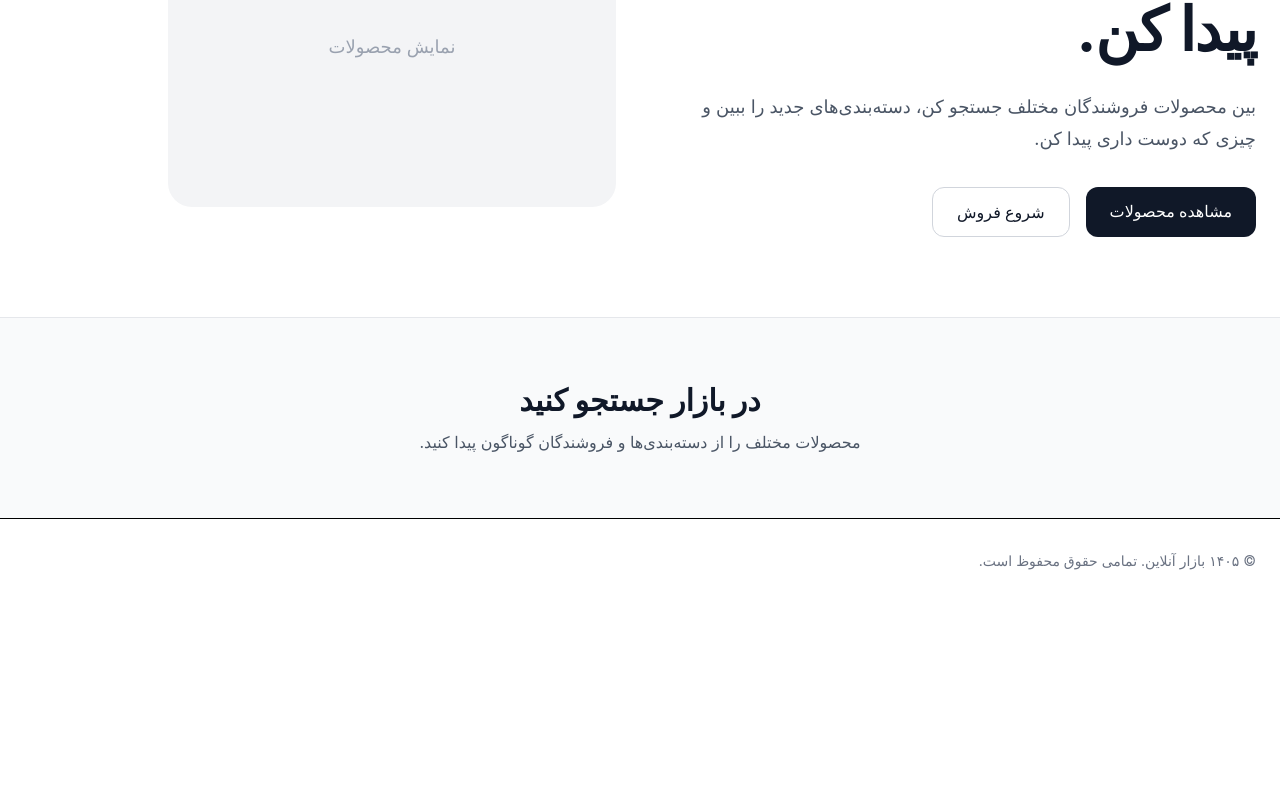
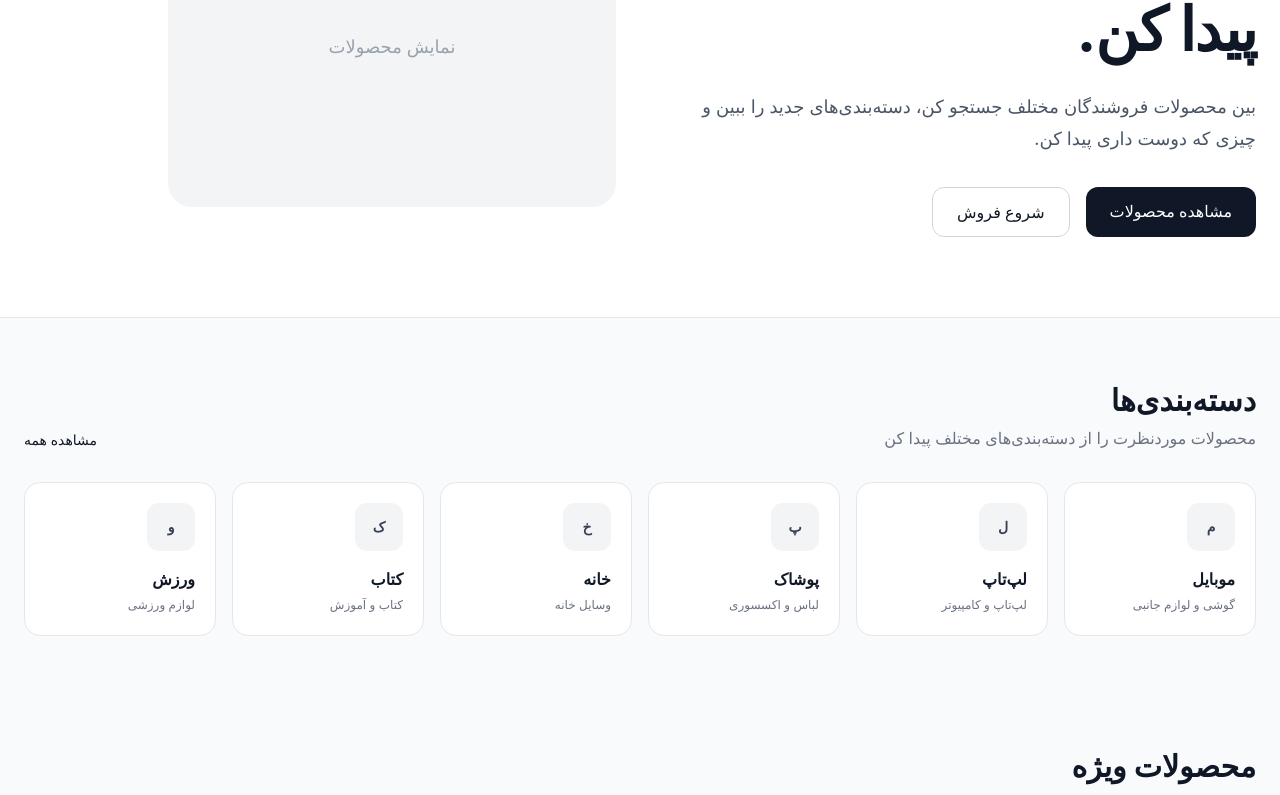
Before and after one commit to mhossein8413/marketplace-store, a React (Vite) app in the folder frontend/: page / in a window 1280 px wide. Shown: the part 292-1087 px from the top of the page. Before the commit the page ends 895 px from the top, so only its background shows below. Built offline with nearby package versions, Linux system fonts and the light colour scheme.

Commit message:
build marketplace home page UI

```diff
--- /dev/null
+++ b/frontend/src/components/home/CategoryList.jsx
@@ -0,0 +1,83 @@
+import { Link } from "react-router";
+
+const categories = [
+  {
+    id: 1,
+    name: "موبایل",
+    description: "گوشی و لوازم جانبی",
+  },
+  {
+    id: 2,
+    name: "لپ‌تاپ",
+    description: "لپ‌تاپ و کامپیوتر",
+  },
+  {
+    id: 3,
+    name: "پوشاک",
+    description: "لباس و اکسسوری",
+  },
+  {
+    id: 4,
+    name: "خانه",
+    description: "وسایل خانه",
+  },
+  {
+    id: 5,
+    name: "کتاب",
+    description: "کتاب و آموزش",
+  },
+  {
+    id: 6,
+    name: "ورزش",
+    description: "لوازم ورزشی",
+  },
+];
+
+function CategoryList() {
+  return (
+    <section className="mx-auto max-w-7xl px-6 py-16">
+      <div className="mb-8 flex items-end justify-between">
+        <div>
+          <h2 className="text-2xl font-bold text-gray-900 md:text-3xl">
+            دسته‌بندی‌ها
+          </h2>
+
+          <p className="mt-2 text-sm text-gray-500 md:text-base">
+            محصولات موردنظرت را از دسته‌بندی‌های مختلف پیدا کن
+          </p>
+        </div>
+
+        <Link
+          to="/explore"
+          className="hidden text-sm font-medium text-gray-900 hover:underline sm:block"
+        >
+          مشاهده همه
+        </Link>
+      </div>
+
+      <div className="grid grid-cols-2 gap-4 md:grid-cols-3 lg:grid-cols-6">
+        {categories.map((category) => (
+          <Link
+            key={category.id}
+            to="/explore"
+            className="group rounded-2xl border border-gray-200 bg-white p-5 transition hover:-translate-y-1 hover:border-gray-300 hover:shadow-sm"
+          >
+            <div className="flex h-12 w-12 items-center justify-center rounded-xl bg-gray-100 text-sm font-bold text-gray-700">
+              {category.name.charAt(0)}
+            </div>
+
+            <h3 className="mt-4 font-semibold text-gray-900">
+              {category.name}
+            </h3>
+
+            <p className="mt-1 text-xs leading-5 text-gray-500">
+              {category.description}
+            </p>
+          </Link>
+        ))}
+      </div>
+    </section>
+  );
+}
+
+export default CategoryList;
--- /dev/null
+++ b/frontend/src/components/home/SectionHeader.jsx
@@ -0,0 +1,17 @@
+function SectionHeader({ title, description }) {
+  return (
+    <div className="mb-8">
+      <h2 className="text-2xl font-bold text-gray-900 md:text-3xl">
+        {title}
+      </h2>
+
+      {description && (
+        <p className="mt-2 text-sm text-gray-500 md:text-base">
+          {description}
+        </p>
+      )}
+    </div>
+  );
+}
+
+export default SectionHeader;
--- a/frontend/src/components/products/ProductCard.jsx
+++ b/frontend/src/components/products/ProductCard.jsx
@@ -0,0 +1,51 @@
+function ProductCard({ product }) {
+  return (
+    <article className="group overflow-hidden rounded-2xl border border-gray-200 bg-white transition hover:-translate-y-1 hover:shadow-md">
+      {/* Image */}
+      <div className="aspect-square bg-gray-100">
+        {product.image ? (
+          <img
+            src={product.image}
+            alt={product.title}
+            className="h-full w-full object-cover transition duration-300 group-hover:scale-105"
+          />
+        ) : (
+          <div className="flex h-full items-center justify-center text-sm text-gray-400">
+            تصویر محصول
+          </div>
+        )}
+      </div>
+
+      {/* Content */}
+      <div className="p-4">
+        <div className="flex items-start justify-between gap-3">
+          <h3 className="line-clamp-2 font-semibold text-gray-900">
+            {product.title}
+          </h3>
+
+          {product.isFeatured && (
+            <span className="shrink-0 rounded-full bg-gray-100 px-2 py-1 text-xs font-medium text-gray-600">
+              ویژه
+            </span>
+          )}
+        </div>
+
+        <p className="mt-2 text-sm text-gray-500">
+          {product.seller}
+        </p>
+
+        <div className="mt-4 flex items-center justify-between">
+          <span className="font-bold text-gray-900">
+            {product.price.toLocaleString("fa-IR")} تومان
+          </span>
+
+          <span className="text-xs text-gray-400">
+            {product.stock > 0 ? "موجود" : "ناموجود"}
+          </span>
+        </div>
+      </div>
+    </article>
+  );
+}
+
+export default ProductCard;
--- /dev/null
+++ b/frontend/src/components/products/ProductSection.jsx
@@ -0,0 +1,44 @@
+import { Link } from "react-router";
+import ProductCard from "./ProductCard";
+
+function ProductSection({
+  title,
+  description,
+  products,
+}) {
+  return (
+    <section className="mx-auto max-w-7xl px-6 py-12">
+      <div className="mb-8 flex items-end justify-between">
+        <div>
+          <h2 className="text-2xl font-bold text-gray-900 md:text-3xl">
+            {title}
+          </h2>
+
+          {description && (
+            <p className="mt-2 text-sm text-gray-500 md:text-base">
+              {description}
+            </p>
+          )}
+        </div>
+
+        <Link
+          to="/explore"
+          className="hidden text-sm font-medium text-gray-900 hover:underline sm:block"
+        >
+          مشاهده بیشتر
+        </Link>
+      </div>
+
+      <div className="grid grid-cols-2 gap-4 md:grid-cols-3 lg:grid-cols-4">
+        {products.map((product) => (
+          <ProductCard
+            key={product.id}
+            product={product}
+          />
+        ))}
+      </div>
+    </section>
+  );
+}
+
+export default ProductSection;
--- /dev/null
+++ b/frontend/src/data/mockProducts.js
@@ -0,0 +1,116 @@
+export const featuredProducts = [
+  {
+    id: 1,
+    title: "آیفون ۱۵",
+    seller: "علی",
+    price: 52000000,
+    stock: 4,
+    isFeatured: true,
+    image: "",
+  },
+  {
+    id: 2,
+    title: "لپ‌تاپ حرفه‌ای",
+    seller: "محمد",
+    price: 68000000,
+    stock: 2,
+    isFeatured: true,
+    image: "",
+  },
+  {
+    id: 3,
+    title: "هدفون بی‌سیم",
+    seller: "سارا",
+    price: 4500000,
+    stock: 8,
+    isFeatured: true,
+    image: "",
+  },
+  {
+    id: 4,
+    title: "ساعت هوشمند",
+    seller: "رضا",
+    price: 7200000,
+    stock: 5,
+    isFeatured: true,
+    image: "",
+  },
+];
+
+export const popularProducts = [
+  {
+    id: 5,
+    title: "سامسونگ Galaxy S24",
+    seller: "امیر",
+    price: 49000000,
+    stock: 3,
+    isFeatured: false,
+    image: "",
+  },
+  {
+    id: 6,
+    title: "کیبورد مکانیکی",
+    seller: "علی",
+    price: 3200000,
+    stock: 10,
+    isFeatured: false,
+    image: "",
+  },
+  {
+    id: 7,
+    title: "ماوس گیمینگ",
+    seller: "مهدی",
+    price: 1900000,
+    stock: 7,
+    isFeatured: false,
+    image: "",
+  },
+  {
+    id: 8,
+    title: "مانیتور ۲۷ اینچ",
+    seller: "رضا",
+    price: 14500000,
+    stock: 2,
+    isFeatured: false,
+    image: "",
+  },
+];
+
+export const latestProducts = [
+  {
+    id: 9,
+    title: "کتاب آموزش جاوااسکریپت",
+    seller: "محمد",
+    price: 850000,
+    stock: 12,
+    isFeatured: false,
+    image: "",
+  },
+  {
+    id: 10,
+    title: "کفش ورزشی",
+    seller: "حسین",
+    price: 2800000,
+    stock: 6,
+    isFeatured: false,
+    image: "",
+  },
+  {
+    id: 11,
+    title: "کوله‌پشتی لپ‌تاپ",
+    seller: "سارا",
+    price: 1750000,
+    stock: 9,
+    isFeatured: false,
+    image: "",
+  },
+  {
+    id: 12,
+    title: "میکروفون USB",
+    seller: "امیر",
+    price: 5600000,
+    stock: 3,
+    isFeatured: false,
+    image: "",
+  },
+];
--- a/frontend/src/pages/Home/Home.jsx
+++ b/frontend/src/pages/Home/Home.jsx
@@ -1,22 +1,38 @@
 import Hero from "../../components/home/Hero";
+import CategoryList from "../../components/home/CategoryList";
+import ProductSection from "../../components/products/ProductSection";
+
+import {
+  featuredProducts,
+  popularProducts,
+  latestProducts,
+} from "../../data/mockProducts";
 
 function Home() {
   return (
-    <>
+    <div>
       <Hero />
 
-      <section className="mx-auto max-w-7xl px-6 py-16">
-        <div className="text-center">
-          <h2 className="text-3xl font-bold text-gray-900">
-            در بازار جستجو کنید
-          </h2>
+      <CategoryList />
 
-          <p className="mt-3 text-gray-600">
-            محصولات مختلف را از دسته‌بندی‌ها و فروشندگان گوناگون پیدا کنید.
-          </p>
-        </div>
-      </section>
-    </>
+      <ProductSection
+        title="محصولات ویژه"
+        description="محصولاتی که توسط مدیریت انتخاب شده‌اند"
+        products={featuredProducts}
+      />
+
+      <ProductSection
+        title="محبوب‌ترین محصولات"
+        description="محصولاتی که بیشترین توجه کاربران را داشته‌اند"
+        products={popularProducts}
+      />
+
+      <ProductSection
+        title="جدیدترین محصولات"
+        description="تازه‌ترین محصولاتی که وارد بازار شده‌اند"
+        products={latestProducts}
+      />
+    </div>
   );
 }
 
```
